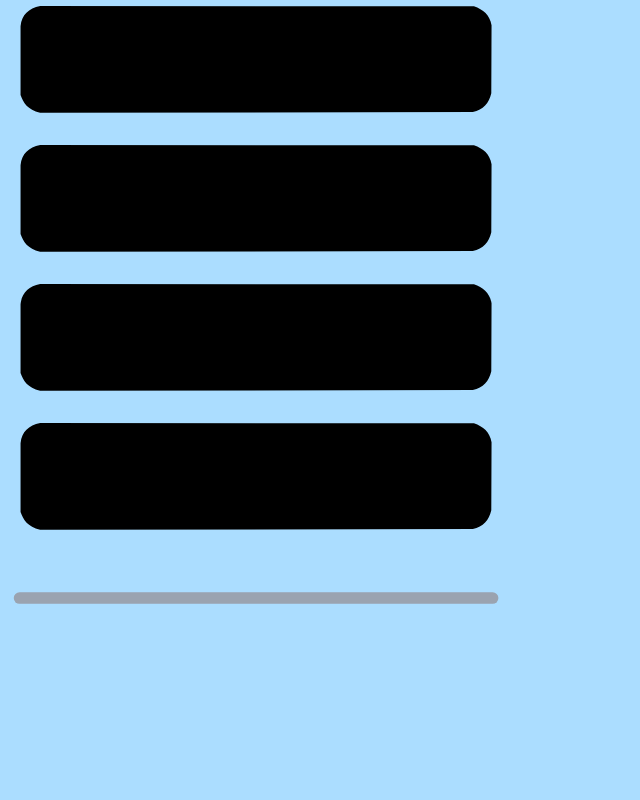
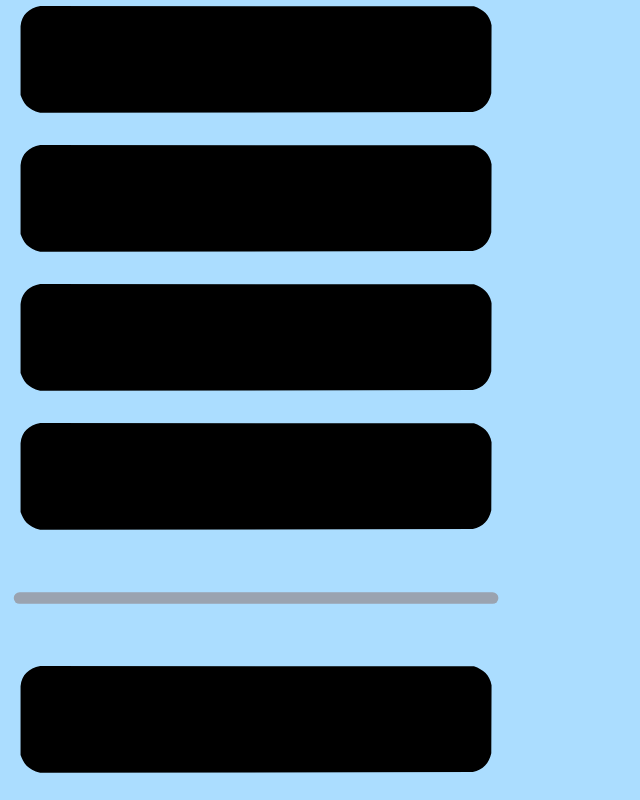
Before and after one commit to onecseven/30-30-react-prototype, a React app: page / in a window 1280 px wide. Shown: the part 1224-2024 px from the top of the page, without its empty margins (0-640 px from the left). Before the commit the page ends 1886 px from the top, so only its background shows below. Built offline with nearby package versions, Linux system fonts and the light colour scheme; the HTML template or start-up script is replaced by a standard one.

Commit message:
adding task component

```diff
--- a/src/components/Modal/ModalIcon.tsx
+++ b/src/components/Modal/ModalIcon.tsx
@@ -7,7 +7,7 @@ import { TaskCardIcon } from "../Shared/icons/taskCardIcons/TaskCardIcon"
 import { onEnter } from "../Shared/onEnter"
 
 const keys = Object.keys(IconRegistry).filter(
-  (item) => item !== "close" && item !== "backspace"
+  (item) => item !== "close" && item !== "backspace" && item !== "add"
 )
 
 const ModalIconItem = ({ children, icon, change, selected}) => (
--- /dev/null
+++ b/src/components/Shared/icons/taskCardIcons/AddIcon.tsx
@@ -0,0 +1,9 @@
+import React from "react"
+
+export const AddIcon = () => (
+  <>
+    <rect x="3" y="3" width="18" height="18" rx="2" ry="2"></rect>
+    <line x1="12" y1="8" x2="12" y2="16"></line>
+    <line x1="8" y1="12" x2="16" y2="12"></line>
+  </>
+)
--- a/src/components/Shared/icons/taskCardIcons/IconRegistry.tsx
+++ b/src/components/Shared/icons/taskCardIcons/IconRegistry.tsx
@@ -1,4 +1,5 @@
 import { BackspaceIcon } from "../BackspaceIcon"
+import { AddIcon } from "./AddIcon"
 import { BasketIcon } from "./BasketIcon"
 import { BedIcon } from "./BedIcon"
 import { BookIcon } from "./BookIcon"
@@ -22,6 +23,7 @@ import { UtensilIcon } from "./UtensilIcon"
 import { WrenchIcon } from "./WrenchIcon"
 
 export default {
+  "add": AddIcon,
   "keyboard": KeyboardIcon,
   "mail": MailIcon,
   "stonks": LineChartIcon,
--- /dev/null
+++ b/src/components/TasksLists/AddTaskCard.tsx
@@ -0,0 +1,39 @@
+import React from "react"
+import { createDefaultTask } from "../../data"
+import { useSettingsStore, useTimerStore } from "../../store/store"
+import { TaskStore } from "../../store/taskSlice"
+import { TaskCardIcon } from "../Shared/icons/taskCardIcons/TaskCardIcon"
+
+export const AddTaskCard = () => {
+  let changeView = useSettingsStore(state => (id: string) => state.dispatch("setEditTask", id))
+  let addTask = useTimerStore(state => (task: Partial<TaskStore>) => state.dispatch("addTask", {id: task.id, changes: task}))
+  const handleClick = () => {
+    let newTask = createDefaultTask()
+    addTask(newTask)
+    changeView(newTask.id)
+  }
+
+  return (
+    <svg
+      xmlns="http://www.w3.org/2000/svg"
+      version="1.1"
+      viewBox="0 0 138 38"
+      xmlSpace="preserve"
+      width="490"
+      className="addTaskCard fadeIn"
+      onClick={handleClick}
+    >
+      <g className={"innerAdd"}>
+      <TaskCardIcon type="add" color={"gray"} x="60" y="9"/>
+
+        <path
+          className={`medium-gray fillT innerAdd`}
+          strokeWidth="0.265"
+          d="M3.532 9.05v19.426c.758 2.18 1.973 4.14 5.496 4.985l121.881-.226c2.946-.65 4.572-2.51 5.205-5.278l.073-19.16c-.494-2.822-2.342-4.415-4.953-5.313L9.051 3.412c-3.263.646-5.148 2.486-5.519 5.638z"
+        >
+        </path>
+      </g>
+
+    </svg>
+  )
+}
--- a/src/components/TasksLists/TaskList.tsx
+++ b/src/components/TasksLists/TaskList.tsx
@@ -1,5 +1,6 @@
 import React from "react"
 import { useTimerStore } from "../../store/store"
+import { AddTaskCard } from "./AddTaskCard"
 import { CurrentTask } from "./CurrentTask"
 import { TaskCard } from "./TaskCard"
 
@@ -28,6 +29,7 @@ export const TaskList = () => {
             </>
           )
         })}
+        <AddTaskCard/>
       </>
     </div>
   )
```
Also changed, not shown: 1 other file (tests, documents, lock files or other folders).
